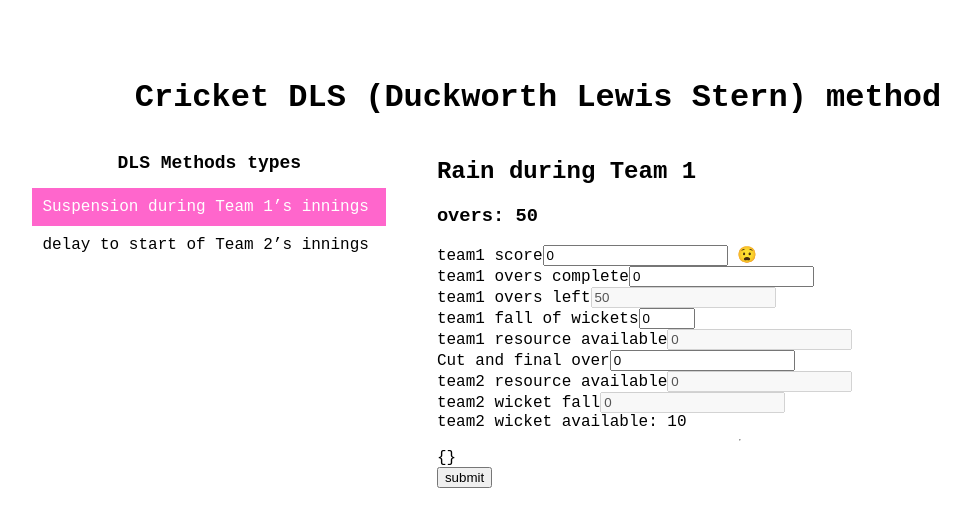
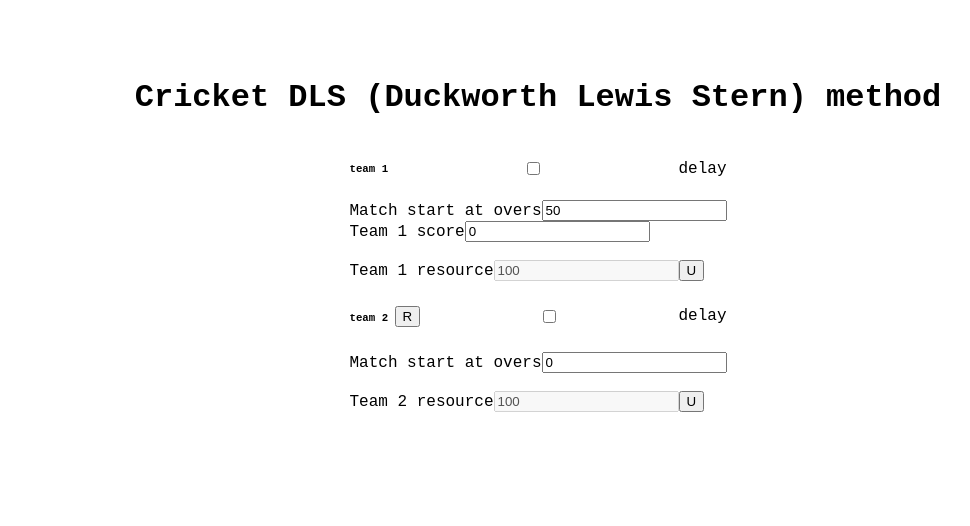
Before and after one commit to Miltonbhowmick/cricket-dls-method, a Nuxt app: page / in a window 1280 px wide. Shown: the top 526 px of the page, without its empty margins (102-1072 px from the left). Built offline with nearby package versions, Linux system fonts and the light colour scheme.

Commit message:
Changed and clean unecessary logs

```diff
--- a/pages/index.vue
+++ b/pages/index.vue
@@ -2,374 +2,428 @@
 	<div class="main py-50">
 		<h1>Cricket DLS <abbr>(Duckworth Lewis Stern)</abbr> method</h1>
 		<section class="section-cases">
-			<div class="cases">
-				<div class="case-types">
-					<h1>DLS Methods types</h1>
-					<ul>
-						<li
-							v-for="(item, index) in caseTypes"
-							:key="index"
-							:class="{ active: activeCaseType === item.type }"
-							@click="handleMethodType(item.type)"
-						>
-							<span>{{ item.title }}</span>
-						</li>
-					</ul>
+			<div class="team">
+				<div class="header">
+					<h6>team 1</h6>
+					<input
+						id="team1Delay"
+						type="checkbox"
+						value="0"
+						v-model="teamOneDelay"
+					/>
+					<label for="team1Delay">delay</label>
 				</div>
-				<div v-if="activeCaseType === 0" class="box">
-					<h2>Rain during Team 1</h2>
-					<h3>overs: {{ caseData.numberOfOvers }}</h3>
-					<div class="inputs">
+				<div class="content">
 					<div>
-							<label>team1 score</label>
-							<input v-model="caseData.teamOneScore" type="number" min="0" />
-							<span> &#128551;</span>
-						</div>
-						<div>
-							<label>team1 overs complete</label>
+						<label for="overs">Match start at overs</label>
 						<input
-								v-model="caseData.teamOneOverComplete"
 							type="number"
-								step=".01"
-								min="0"
-							/>
-							<span
-								v-if="caseData.teamOneOverComplete > caseData.numberOfOvers"
-							>
-								&#128564;</span
-							>
-						</div>
-						<div>
-							<label>team1 overs left</label>
-							<input
-								disabled
-								v-model="caseData.teamOneOverLeft"
-								type="number"
-								min="0"
+							id="overs"
+							placeholder="Match start overs"
+							v-model="teamOneStartOver"
+							:disabled="teamOneDelay"
 						/>
 					</div>
 					<div>
-							<label>team1 fall of wickets</label>
+						<label for="teamOneScore">Team 1 score</label>
 						<input
-								v-model="caseData.teamOneWicketFall"
-								type="number"
-								min="0"
-								max="10"
-							/>
-							<span v-if="caseData.teamOneWicketFall > 10">&#128564;</span>
-						</div>
-						<div>
-							<label>team1 resource available</label>
-							<input
-								disabled
-								v-model="caseData.teamOneResource"
-								type="number"
-								min="0"
+							id="teamOneScore"
+							placeholder="Team one score"
+							v-model="teamOneScore"
 						/>
 					</div>
-						<div>
-							<label>Cut and final over</label>
-							<input v-model="caseData.cutFinalOver" type="number" min="0" />
-						</div>
-						<div>
-							<label>team2 resource available</label>
+
+					<div v-for="(item, index) in teamOneDelayList" :key="index">
 						<input
-								disabled
-								v-model="caseData.teamTwoResource"
 							type="number"
-								min="0"
+							placeholder="Complete over"
+							v-model="teamOneDelayList[index].over"
+							:disabled="item.appliedResource"
+						/>
+						<input
+							type="number"
+							placeholder="Cut and final over"
+							v-model="teamOneDelayList[index].finalOverKey"
+							:disabled="item.appliedResource"
+						/>
+						<input
+							type="number"
+							id="teamOneWickets"
+							placeholder="Team one wicket"
+							min="9"
+							v-model="teamOneDelayList[index].wicketsFallKey"
+							:disabled="item.appliedResource"
 						/>
 					</div>
+					<br />
+					<button
+						v-if="teamOneDelay === true"
+						@click="increaseDelay((team = 1))"
+					>
+						v
+					</button>
+					<!-- <div>
+						<label for="teamOneWickets">Team 1 wickets</label>
+						<input id="teamOneWickets" placeholder="Team one wicket" />
+					</div> -->
+					<div class="resource-box">
+						<label for="teamOneResource">Team 1 resource</label>
+						<input
+							id="teamOneResource"
+							placeholder="Team one resource, R1"
+							disabled
+							v-model="teamOneFinalResource"
+						/>
+						<button
+							@click="updateTeamOneResource"
+							class="resource-update"
+							:class="{ active: isTeamOneUpdatedResource === true }"
+						>
+							U
+						</button>
+					</div>
+				</div>
+			</div>
+			<div class="team">
+				<div class="header">
+					<h6>
+						team 2 <strong v-if="revisedScore">{{ revisedScore }}</strong>
+						<button @click="calculateRevisedScore">R</button>
+					</h6>
+					<input
+						id="team2Delay"
+						type="checkbox"
+						value="1"
+						v-model="teamTwoDelay"
+					/>
+					<label for="team2Delay">delay</label>
+				</div>
+				<div class="content">
 					<div>
-							<label>team2 wicket fall</label>
+						<label for="overs">Match start at overs</label>
 						<input
-								disabled
-								v-model="caseData.teamTwoWicketFall"
 							type="number"
-								min="0"
+							id="overs"
+							placeholder="Match start overs"
+							v-model="teamTwoStartOver"
 						/>
 					</div>
-						<div>
-							<label>team2 wicket available: </label>
-							<span>{{ 10 - caseData.teamTwoWicketFall }}</span>
-						</div>
-						<hr />
-					</div>
-					<div class="answers" v-if="answers">{{ answers }}</div>
-					<button @click="calculationDLS(0)">submit</button>
-				</div>
-				<div v-else-if="activeCaseType === 1" class="box">
-					<h2>delay to start of Team 2’s innings</h2>
-					<h3>overs: {{ caseData.numberOfOvers }}</h3>
-					<div class="inputs">
-						<div>
-							<label>team1 overs start at match</label>
-							<input v-model="caseData.numberOfOvers" type="number" min="0" />
-							<span> &#128551;</span>
-						</div>
-						<div>
-							<label>team1 score</label>
-							<input v-model="caseData.teamOneScore" type="number" min="0" />
-							<span> &#128551;</span>
-						</div>
-						<div>
-							<label>team1 overs complete</label>
+					<div class="content">
+						<div v-for="(item, index) in teamTwoDelayList" :key="index">
 							<input
-								v-model="caseData.teamOneOverComplete"
 								type="number"
-								step=".01"
-								min="0"
+								placeholder="Complete over"
+								v-model="teamTwoDelayList[index].over"
+								:disabled="item.appliedResource"
 							/>
-							<span
-								v-if="caseData.teamOneOverComplete > caseData.numberOfOvers"
-							>
-								&#128564;</span
-							>
-						</div>
-						<div>
-							<label>team1 overs left</label>
 							<input
-								disabled
-								v-model="caseData.teamOneOverLeft"
 								type="number"
-								min="0"
+								placeholder="Cut and final over"
+								v-model="teamTwoDelayList[index].finalOverKey"
+								:disabled="item.appliedResource"
+							/>
+							<input
+								type="number"
+								id="teamOneWickets"
+								placeholder="Team one wicket"
+								min="9"
+								v-model="teamTwoDelayList[index].wicketsFallKey"
+								:disabled="item.appliedResource"
 							/>
 						</div>
-						<div>
-							<label>team1 fall of wickets</label>
+						<br />
+						<button
+							v-if="teamTwoDelay === true"
+							@click="increaseDelay((team = 2))"
+						>
+							v
+						</button>
+						<div class="resource-box">
+							<label for="teamTwoResource">Team 2 resource</label>
 							<input
-								v-model="caseData.teamOneWicketFall"
-								type="number"
-								min="0"
-								max="10"
+								id="teamTwoResource"
+								placeholder="Team Two resource, R1"
+								disabled
+								v-model="teamTwoFinalResource"
 							/>
-							<span v-if="caseData.teamOneWicketFall > 10">&#128564;</span>
+							<button
+								@click="updateTeamTwoResource"
+								class="resource-update"
+								:class="{ active: isTeamTwoUpdatedResource === true }"
+							>
+								U
+							</button>
 						</div>
-						<div>
-							<label>team1 resource available</label>
-							<input
-								disabled
-								v-model="caseData.teamOneResource"
-								type="number"
-								min="0"
-							/>
 					</div>
-						<div>
-							<label>Cut and final over</label>
-							<input v-model="caseData.cutFinalOver" type="number" min="0" />
-						</div>
-						<div>
-							<label>team2 resource available</label>
-							<input
-								disabled
-								v-model="caseData.teamTwoResource"
-								type="number"
-								min="0"
-							/>
-						</div>
-						<div>
-							<label>team2 wicket fall</label>
-							<input
-								disabled
-								v-model="caseData.teamTwoWicketFall"
-								type="number"
-								min="0"
-							/>
-						</div>
-						<div>
-							<label>team2 wicket available: </label>
-							<span>{{ 10 - caseData.teamTwoWicketFall }}</span>
-						</div>
-						<hr />
-					</div>
-					<div class="answers" v-if="answers">{{ answers }}</div>
-					<button @click="calculationDLS(1)">submit</button>
 				</div>
 			</div>
 		</section>
 	</div>
 </template>
+
 <script setup>
 import adjustedTable from "../utils/adjustedTable.json";
+import { overLeft, isMidOver, getAdjustedTableType } from "../utils/utils";
 const G50 = 245;
 
-var caseTypes = ref([
-	{
-		title: "Suspension during Team 1’s innings",
-		type: 0,
-	},
-	{
-		title: "delay to start of Team 2’s innings",
-		type: 1,
-	},
-]);
-var activeCaseType = ref(caseTypes.value[0].type);
+var teamOneDelay = ref(false);
+// var totalDelayTeamOne = ref(0);
+var teamOneDelayList = ref([]);
+var teamOneScore = ref(0);
+var teamOneStartOver = ref(50);
+var teamOneFinalResource = ref(100);
+var isTeamOneUpdatedResource = ref(false);
 
-var caseData = reactive({
-	numberOfOvers: 50,
-	startResource: 100,
-	teamOneScore: 0,
-	teamOneOverComplete: 0,
-	teamOneOverLeft: 0,
-	teamOneWicketFall: 0,
-	teamOneSuspensionResource: 0,
-	teamOneResumptionResource: 0,
-	teamOneLostResource: 0,
-	teamOneResource: 0,
-	teamTwoResource: 0,
-	cutFinalOver: 0,
-	teamTwoResource: 0,
-	teamTwoWicketFall: 0,
-});
-var answers = reactive({});
+var teamTwoDelay = ref(false);
+// var totalDelayTeamTwo = ref(0);
+var teamTwoDelayList = ref([]);
+var teamTwoScore = ref(0);
+var teamTwoStartOver = ref(0);
+var teamTwoFinalResource = ref(100);
+var isTeamTwoUpdatedResource = ref(false);
 
-const resetCaseData = () => {
-	caseData.numberOfOvers = 50;
-	caseData.startResource = 100;
-	caseData.teamOneScore = 0;
-	caseData.teamOneOverComplete = 0;
-	caseData.teamOneOverLeft = 0;
-	caseData.teamOneWicketFall = 0;
-	caseData.teamOneSuspensionResource = 0;
-	caseData.teamOneResumptionResource = 0;
-	caseData.teamOneLostResource = 0;
-	caseData.teamOneResource = 0;
-	caseData.teamTwoResource = 0;
-	caseData.cutFinalOver = 0;
-	caseData.teamTwoResource = 0;
-	caseData.teamTwoWicketFall = 0;
+var revisedScore = ref(0);
+
+const increaseDelay = (team) => {
+	var delayObj = {
+		over: 0,
+		finalOverKey: 0,
+		wicketsFallKey: 0,
+		appliedResource: false,
+	};
+	if (team === 1) {
+		teamOneDelayList.value.push(delayObj);
+		isTeamOneUpdatedResource.value = true;
+	} else if (team === 2) {
+		teamTwoDelayList.value.push(delayObj);
+		isTeamTwoUpdatedResource.value = true;
+	}
 };
 
-const calculationDLS = (type) => {
-	if (type === 0) {
-		// Formula:
-		// Revised Score = S + G50 x (R2/R1) + 1
-		// Where, S is team one score
-		// R1 resource of team 1, R2 resource of team 2
-		// G50 is a standard score (245 total run) for a international criecket team
-		var difference =
-			(Number(caseData.teamTwoResource) - Number(caseData.teamOneResource)) /
-			100;
-		var revisedScore = caseData.teamOneScore + G50 * difference + 1;
-		answers["revised_score"] = revisedScore;
-	} else if (type === 1) {
-		// Formula:
-		// Revised Score = S x (R2/R1) + 1
-		// Where, S is team one score,
-		// R1 resource of team 1, R2 resource of team 2
+const calculateRevisedScore = () => {
+	// If R2 is less than R1
+	if (teamTwoFinalResource.value < teamOneFinalResource.value) {
 		var division =
-			Number(caseData.teamTwoResource) / Number(caseData.teamOneResource);
-		var revisedScore = caseData.teamOneScore * division + 1;
-		answers["revised_score"] = revisedScore;
+			Number(teamTwoFinalResource.value) / Number(teamOneFinalResource.value);
+		var T = Number(teamOneScore.value) * division + 1;
+		revisedScore.value = T;
+	}
+	// If R2 is equal to R1,  no revision is needed
+	if (teamTwoFinalResource.value === teamOneFinalResource.value) {
+		var T = Number(teamOneScore.value) + 1;
+		revisedScore.value = T;
+	}
+	// If R2 is greater than R1
+	if (teamTwoFinalResource.value > teamOneFinalResource.value) {
+		var diff =
+			Number(teamTwoFinalResource.value) - Number(teamOneFinalResource.value);
+		var modDiff = (G50 * diff) / 100;
+		var T = Number(teamOneScore.value) + modDiff + 1;
+		revisedScore.value = T;
+	}
+};
+
+const updateTeamOneResource = () => {
+	if (teamOneDelay.value) {
+		var ln = teamOneDelayList.value.length;
+
+		if (
+			teamOneDelayList.value[ln - 1].over === 0 &&
+			teamOneDelayList.value[ln - 1].finalOverKey === 0 &&
+			teamOneDelayList.value[ln - 1].wicketsFallKey === 0
+		) {
+			console.log("TEAM 1: Please set delay inputs");
+			return;
+		}
+		if (
+			teamOneDelayList.value[ln - 1].over >=
+			teamOneDelayList.value[ln - 1].finalOverKey
+		) {
+			console.log(
+				"TEAM 1: complete over must be less than final over after disturbance(rain etc)"
+			);
+			return;
+		}
+
+		var appropriateOver = teamOneStartOver.value;
+		if (teamOneDelayList.value.length > 1) {
+			appropriateOver = teamOneDelayList.value[ln - 2].finalOverKey;
+		}
+		// Team 1 suspension percentage
+		var table =
+			adjustedTable[
+				getAdjustedTableType(
+					overLeft(appropriateOver, teamOneDelayList.value[ln - 1].over)
+				)
+			];
+		var percentageObj = table.find(
+			(el) =>
+				el.overs ===
+				overLeft(appropriateOver, teamOneDelayList.value[ln - 1].over)
+		);
+		var suspensionResource =
+			percentageObj[String(teamOneDelayList.value[ln - 1].wicketsFallKey)];
+		// Team 1 resumption percentage
+		var resumptionResource = 0;
+		if (appropriateOver !== teamOneDelayList.value[ln - 1].finalOverKey) {
+			table =
+				adjustedTable[
+					getAdjustedTableType(
+						overLeft(
+							teamOneDelayList.value[ln - 1].finalOverKey -
+								teamOneDelayList.value[ln - 1].over
+						)
+					)
+				];
+			percentageObj = table.find(
+				(el) =>
+					el.overs ===
+					overLeft(
+						teamOneDelayList.value[ln - 1].finalOverKey,
+						teamOneDelayList.value[ln - 1].over
+					)
+			);
+			resumptionResource =
+				percentageObj[teamOneDelayList.value[ln - 1].wicketsFallKey];
+		}
+		var diff = suspensionResource - resumptionResource;
+
+		teamOneFinalResource.value = teamOneFinalResource.value - diff;
+		isTeamOneUpdatedResource.value = false;
+		teamOneDelayList.value[ln - 1].appliedResource = true;
+	}
+};
+const updateTeamTwoResource = () => {
+	if (teamTwoDelay.value) {
+		var ln = teamTwoDelayList.value.length;
+
+		if (
+			teamTwoDelayList.value[ln - 1].over === 0 &&
+			teamTwoDelayList.value[ln - 1].finalOverKey === 0 &&
+			teamTwoDelayList.value[ln - 1].wicketsFallKey === 0
+		) {
+			console.log("TEAM 2: Please set delay inputs");
+			return;
+		}
+		if (
+			teamTwoDelayList.value[ln - 1].over >=
+			teamTwoDelayList.value[ln - 1].finalOverKey
+		) {
+			console.log(
+				"TEAM 2: complete over must be less than final over after disturbance(rain etc)"
+			);
+			return;
+		}
+
+		var appropriateOver = teamTwoStartOver.value;
+		if (teamTwoDelayList.value.length > 1) {
+			appropriateOver = teamTwoDelayList.value[ln - 2].finalOverKey;
+		}
+		// Team 2 suspension percentage
+		var table =
+			adjustedTable[
+				getAdjustedTableType(
+					overLeft(appropriateOver, teamTwoDelayList.value[ln - 1].over)
+				)
+			];
+		var percentageObj = table.find(
+			(el) =>
+				el.overs ===
+				overLeft(appropriateOver, teamTwoDelayList.value[ln - 1].over)
+		);
+
+		var suspensionResource =
+			percentageObj[String(teamTwoDelayList.value[ln - 1].wicketsFallKey)];
+
+		// Team 2 resumption percentage
+		var resumptionResource = 0;
+		if (appropriateOver !== teamTwoDelayList.value[ln - 1].finalOverKey) {
+			table =
+				adjustedTable[
+					getAdjustedTableType(
+						overLeft(
+							teamTwoDelayList.value[ln - 1].finalOverKey,
+							teamTwoDelayList.value[ln - 1].over
+						)
+					)
+				];
+			percentageObj = table.find(
+				(el) =>
+					el.overs ===
+					overLeft(
+						teamTwoDelayList.value[ln - 1].finalOverKey,
+						teamTwoDelayList.value[ln - 1].over
+					)
+			);
+			resumptionResource =
+				percentageObj[teamTwoDelayList.value[ln - 1].wicketsFallKey];
+		}
+		var diff = suspensionResource - resumptionResource;
+
+		teamTwoFinalResource.value = teamTwoFinalResource.value - diff;
+		isTeamTwoUpdatedResource.value = false;
+		teamTwoDelayList.value[ln - 1].appliedResource = true;
+
+		calculateRevisedScore();
 	}
 };
 
 watch(
-	() => caseData.teamOneOverComplete,
+	() => teamOneDelay.value,
 	(newVal, oldVal) => {
-		console.log("=====", newVal);
-		if (newVal && newVal >= 0) {
-			if (caseData.teamOneOverComplete > caseData.numberOfOvers) return;
-			if (isMidOver(caseData.teamOneOverComplete)) {
-				// Calculating left over if complete over is in mid over
-				// if complete over 46.3
-				// then left over 3.3
-				let decimal =
-					caseData.teamOneOverComplete - parseInt(caseData.teamOneOverComplete);
-				let leftDecimal = 0.6 - decimal;
-				caseData.teamOneOverLeft =
-					caseData.numberOfOvers -
-					parseInt(caseData.teamOneOverComplete) -
-					1 +
-					parseFloat(leftDecimal.toFixed(1));
+		if (newVal === false) {
+			teamOneDelayList.value = [];
+			isTeamOneUpdatedResource.value = false;
 		} else {
-				caseData.teamOneOverLeft =
-					caseData.numberOfOvers - caseData.teamOneOverComplete;
+			isTeamOneUpdatedResource.value = true;
 		}
-
-			// Get ICC adjusted table data
-			var table = adjustedTable[getAdjustedTableType(caseData.teamOneOverLeft)];
-			var percentageObj = table.find(
-				(el) => el.overs === caseData.teamOneOverLeft
+	}
 );
-			// Suspension resource after distrubing moment
-			caseData.teamOneSuspensionResource =
-				percentageObj[String(caseData.teamOneWicketFall)];
+watch(
+	() => teamTwoDelay.value,
+	(newVal, oldVal) => {
+		if (newVal === false) {
+			teamTwoDelayList.value = [];
+			isTeamTwoUpdatedResource.value = false;
+		} else {
+			isTeamTwoUpdatedResource.value = true;
 		}
 	}
 );
 
 watch(
-	() => caseData.cutFinalOver,
-	(newVal, oldVal) => {
-		console.log("+++++DSD", newVal, oldVal);
-		if (newVal && newVal >= 0) {
-			// Get ICC adjusted table
-			var bigTable = adjustedTable["fiftyToZero"];
-			// Get team 2 resource, R2
-			var percentageObj = bigTable.find(
-				(el) => el.overs === caseData.cutFinalOver
-			);
-			caseData.teamTwoResource = percentageObj["0"];
-			// Get team 1 resumption resource
-			const difference = caseData.cutFinalOver - caseData.teamOneOverComplete;
-			var obj = bigTable.find((el) => el.overs === difference);
-			console.log("..,a.s,das", obj);
-			caseData.teamOneResumptionResource = obj[caseData.teamOneWicketFall];
-
-			caseData.teamOneLostResource =
-				caseData.teamOneSuspensionResource - caseData.teamOneResumptionResource;
-
-			caseData.teamOneResource =
-				caseData.startResource - caseData.teamOneLostResource;
-		}
-	}
+	() => teamOneDelayList.value,
+	(newVal, oldVal) => {},
+	{ deep: true }
 );
 
 watch(
-	() => caseData.teamOneWicketFall,
+	() => teamOneStartOver.value,
 	(newVal, oldVal) => {
-		if (newVal) {
-			console.log(">>>>>", newVal);
 		// Get ICC adjusted table data
-			var table = adjustedTable[getAdjustedTableType(caseData.teamOneOverLeft)];
+		var table = adjustedTable[getAdjustedTableType(teamOneStartOver.value)];
 		var percentageObj = table.find(
-				(el) => el.overs === caseData.teamOneOverLeft
+			(el) => el.overs === Number(teamOneStartOver.value)
 		);
-			// Suspension resource after distrubing moment
-			caseData.teamOneSuspensionResource =
-				percentageObj[String(caseData.teamOneWicketFall)];
-
-			if (caseData.cutFinalOver) {
-				// Get team 1 resumption resource
-				var bigTable = adjustedTable["fiftyToZero"];
-				var obj = bigTable.find(
-					(el) =>
-						el.overs ===
-						String(caseData.cutFinalOver - caseData.teamOneOverComplete)
-				);
-				caseData.teamOneResumptionResource =
-					obj[String(caseData.teamOneWicketFall)];
-			}
-
-			caseData.teamOneLostResource =
-				caseData.teamOneSuspensionResource - caseData.teamOneResumptionResource;
-
-			caseData.teamOneResource =
-				caseData.startResource - caseData.teamOneLostResource;
-		}
+		teamOneFinalResource.value = percentageObj["0"];
 	}
 );
-
-const handleMethodType = (type) => {
-	activeCaseType.value = type;
-	resetCaseData();
-};
+watch(
+	() => teamTwoStartOver.value,
+	(newVal, oldVal) => {
+		// Get ICC adjusted table data
+		var table = adjustedTable[getAdjustedTableType(teamTwoStartOver.value)];
+		var percentageObj = table.find(
+			(el) => el.overs === Number(teamTwoStartOver.value)
+		);
+		teamTwoFinalResource.value = percentageObj["0"];
+	}
+);
 onMounted(() => {
-	caseData.teamOneOverLeft =
-		caseData.numberOfOvers - caseData.teamOneOverComplete;
+	// overLeft(47.1, 50);
 });
 </script>
+
 <style scoped lang="scss">
 .main {
 	display: flex;
@@ -377,46 +431,28 @@ onMounted(() => {
 	align-items: center;
 	justify-content: center;
 	.section-cases {
-		width: 80%;
-		.cases {
+		.team {
+			.header {
 				display: flex;
 				justify-content: space-between;
-			.case-types {
-				flex-basis: 35%;
+				align-items: center;
 			}
-			.box {
-				flex-basis: 60%;
-			}
-			.case-types {
-				h1 {
-					text-align: center;
-					font-size: 18px;
-				}
-				ul {
-					margin: 0;
-					display: flex;
-					flex-direction: column;
-					li {
-						padding: 10px;
-						color: var(--primary-color);
-						cursor: pointer;
-						&:hover {
-							background: var(--pink-ball-color);
-							color: #fff;
-						}
+			.content {
+				.delayed-inputs {
+					background: #ddd;
+					color: #222;
 					&.active {
-							background: var(--pink-ball-color);
+						background: #222;
 						color: #fff;
 					}
 				}
+				.resource-box {
+					.resource-update {
+						&.active {
+							border-color: var(--pink-ball-color);
+							box-shadow: 0px 0px 8px var(--pink-ball-color);
 						}
 					}
-			.inputs {
-				display: flex;
-				flex-direction: column;
-				flex-wrap: wrap;
-				input {
-					flex-basis: 48%;
 				}
 			}
 		}
```
Lines whose indentation alone changed are shown as unchanged.
